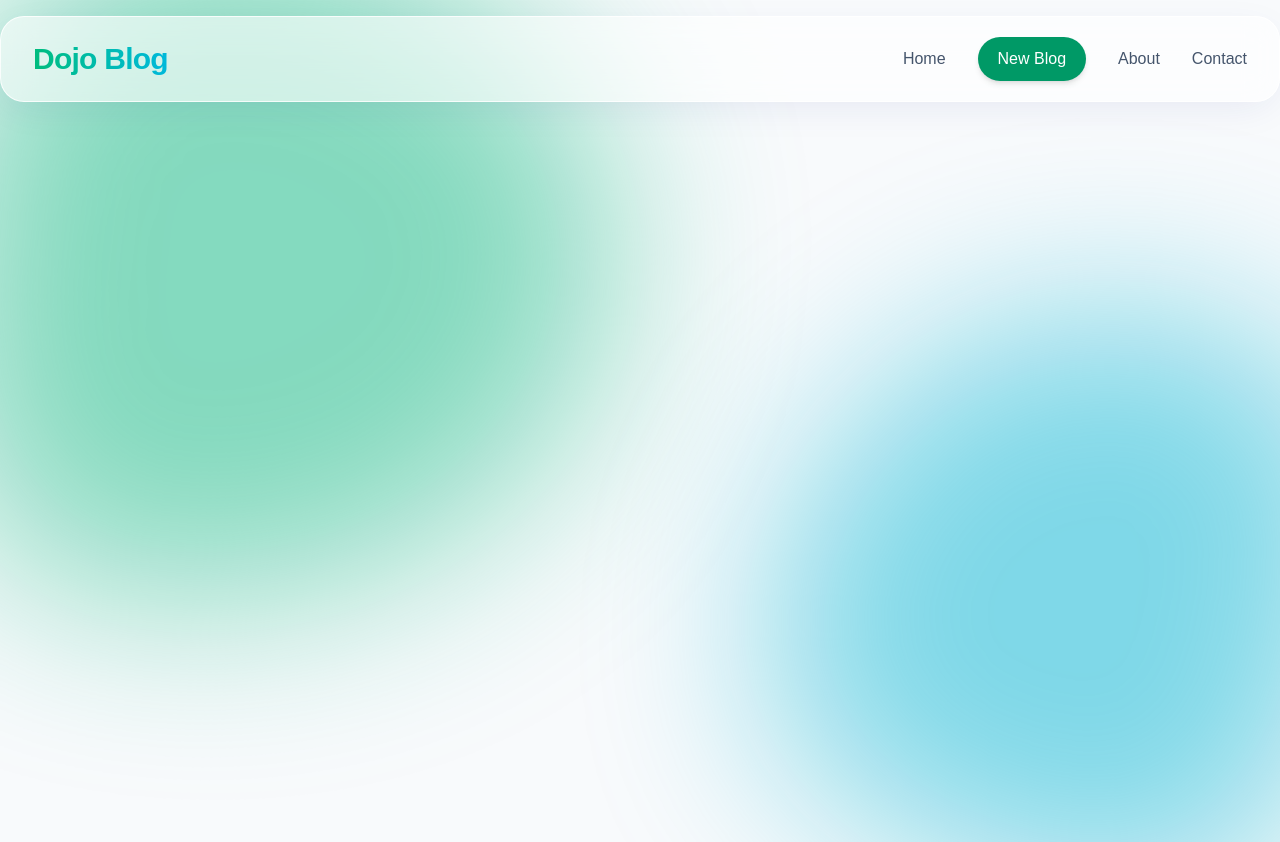
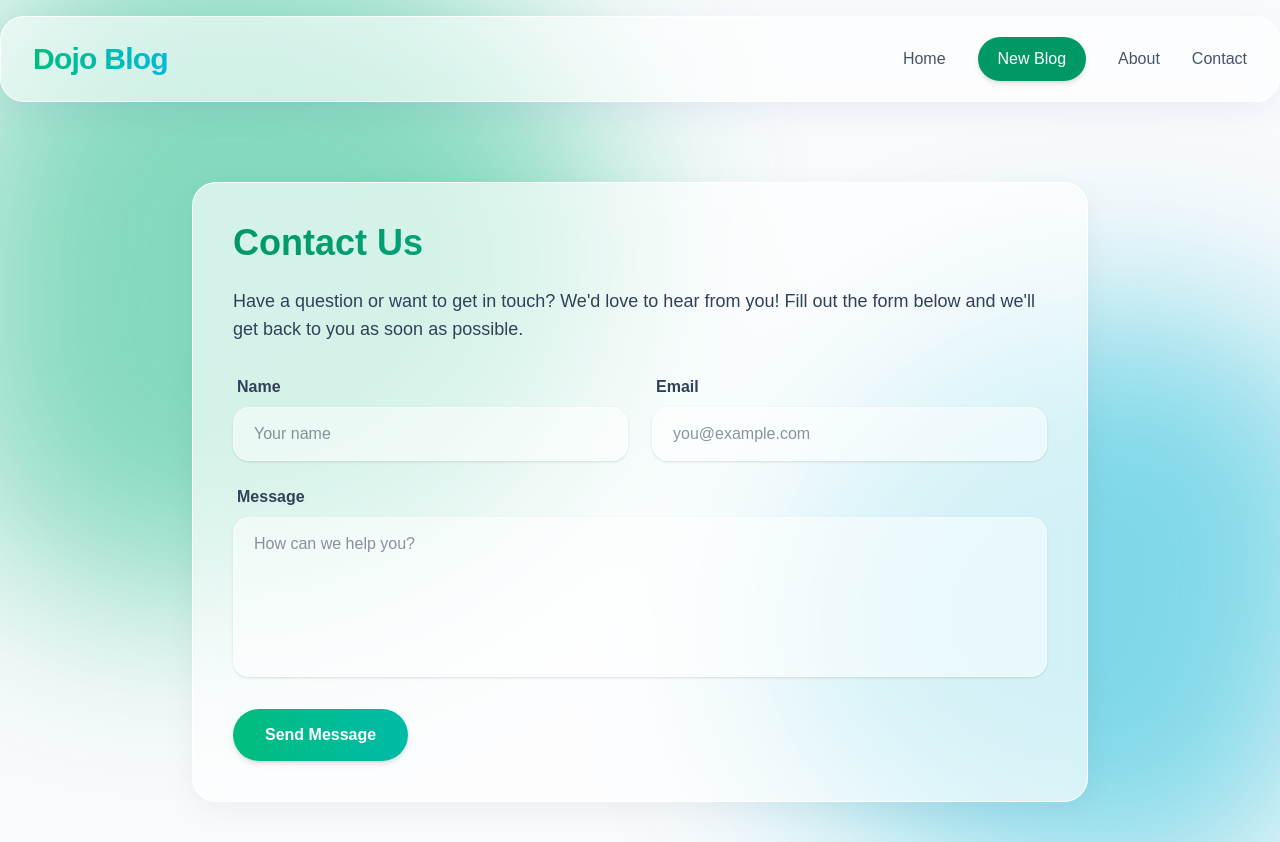
Before and after one commit to Abivic9-ops/React_Tuts, a React (Vite) app in the folder vite-project/: page /contact in a window 1280 px wide. Before the commit the page ends 816 px from the top, so only its background shows below. Built offline with nearby package versions, Linux system fonts and the light colour scheme.

Commit message:
Added the navigation, about, and contact pages with routing to the application

```diff
--- /dev/null
+++ b/vite-project/src/About.jsx
@@ -0,0 +1,24 @@
+const About = () => {
+  return (
+    <div className="w-full max-w-4xl mx-auto mt-10">
+      <div className="glass-card p-10 rounded-3xl shadow-lg bg-white/40 backdrop-blur-md border border-white/20">
+        <h2 className="text-4xl font-extrabold text-slate-800 mb-6 bg-clip-text text-transparent bg-gradient-to-r from-emerald-600 to-teal-500">
+          About Us
+        </h2>
+        <div className="space-y-6 text-lg text-slate-700 leading-relaxed">
+          <p>
+            Welcome to our blog! We are a passionate community of writers and developers dedicated to sharing insights, stories, and expertise. Our mission is to inspire, educate, and spark meaningful conversations through our carefully curated content.
+          </p>
+          <p>
+            Whether you're looking for the latest tech trends, in-depth tutorials, or just a good read, you've come to the right place. We believe that knowledge grows when shared, and we're thrilled to have you join us on this journey.
+          </p>
+          <p>
+            Stay curious and keep exploring!
+          </p>
+        </div>
+      </div>
+    </div>
+  );
+}
+
+export default About;
--- a/vite-project/src/App.jsx
+++ b/vite-project/src/App.jsx
@@ -2,6 +2,8 @@ import Navbar from './Navbar';
 import Home from './Home';
 import { BrowserRouter as Router, Route, Routes } from 'react-router-dom';
 import Create from './Create';
+import About from './About';
+import Contact from './Contact';
 
 function App() {
 
@@ -18,6 +20,8 @@ function App() {
             <Routes>
               <Route exact path="/" element={<Home />} />
               <Route path="/create" element={<Create />} />
+              <Route path="/about" element={<About />} />
+              <Route path="/contact" element={<Contact />} />
             </Routes>
 
           </div>
--- /dev/null
+++ b/vite-project/src/Contact.jsx
@@ -0,0 +1,51 @@
+const Contact = () => {
+  return (
+    <div className="w-full max-w-4xl mx-auto mt-10">
+      <div className="glass-card p-10 rounded-3xl shadow-lg bg-white/40 backdrop-blur-md border border-white/20">
+        <h2 className="text-4xl font-extrabold text-slate-800 mb-6 bg-clip-text text-transparent bg-gradient-to-r from-emerald-600 to-teal-500">
+          Contact Us
+        </h2>
+        <p className="text-lg text-slate-700 mb-8">
+          Have a question or want to get in touch? We'd love to hear from you! Fill out the form below and we'll get back to you as soon as possible.
+        </p>
+
+        <form className="flex flex-col gap-6">
+          <div className="grid grid-cols-1 md:grid-cols-2 gap-6">
+            <div className="flex flex-col gap-2">
+              <label className="text-slate-700 font-semibold ml-1">Name</label>
+              <input
+                type="text"
+                className="w-full px-5 py-3.5 rounded-2xl border border-white/40 bg-white/50 focus:bg-white focus:outline-none focus:ring-2 focus:ring-emerald-500 transition-all shadow-sm"
+                placeholder="Your name"
+              />
+            </div>
+            <div className="flex flex-col gap-2">
+              <label className="text-slate-700 font-semibold ml-1">Email</label>
+              <input
+                type="email"
+                className="w-full px-5 py-3.5 rounded-2xl border border-white/40 bg-white/50 focus:bg-white focus:outline-none focus:ring-2 focus:ring-emerald-500 transition-all shadow-sm"
+                placeholder="you@example.com"
+              />
+            </div>
+          </div>
+          <div className="flex flex-col gap-2">
+            <label className="text-slate-700 font-semibold ml-1">Message</label>
+            <textarea
+              className="w-full px-5 py-3.5 rounded-2xl border border-white/40 bg-white/50 focus:bg-white focus:outline-none focus:ring-2 focus:ring-emerald-500 transition-all shadow-sm h-40 resize-none"
+              placeholder="How can we help you?"
+            ></textarea>
+          </div>
+          <button
+            type="submit"
+            className="text-white bg-gradient-to-r from-emerald-500 to-teal-500 hover:from-emerald-600 hover:to-teal-600 px-8 py-3.5 rounded-full transition-all shadow-md hover:shadow-lg transform hover:-translate-y-0.5 self-start font-bold mt-2"
+            onClick={(e) => e.preventDefault()}
+          >
+            Send Message
+          </button>
+        </form>
+      </div>
+    </div>
+  );
+}
+
+export default Contact;
--- a/vite-project/src/Navbar.jsx
+++ b/vite-project/src/Navbar.jsx
@@ -1,12 +1,16 @@
+import { Link } from 'react-router-dom';
+
+
+
 const  Navbar = () => {
     return (
         <nav className="glass-panel sticky top-0 z-50 px-8 py-5 flex items-center justify-between mx-auto max-w-7xl mt-4 rounded-3xl">
             <h1 className="text-3xl font-extrabold bg-gradient-to-r from-emerald-500 to-cyan-500 bg-clip-text text-transparent tracking-tight">Dojo Blog</h1>
             <div className="flex gap-8 items-center font-medium">
-                <a href="/" className="text-slate-600 hover:text-emerald-600 transition-colors duration-200">Home</a>
-                <a href="/create" className="text-white bg-emerald-600 hover:bg-emerald-700 px-5 py-2.5 rounded-full transition-all shadow-md hover:shadow-lg transform hover:-translate-y-0.5">New Blog</a>
-                <a href="/about" className="text-slate-600 hover:text-emerald-600 transition-colors duration-200">About</a>
-                <a href="/contact" className="text-slate-600 hover:text-emerald-600 transition-colors duration-200">Contact</a>
+                <Link to="/" className="text-slate-600 hover:text-emerald-600 transition-colors duration-200">Home</Link>
+                <Link to="/create" className="text-white bg-emerald-600 hover:bg-emerald-700 px-5 py-2.5 rounded-full transition-all shadow-md hover:shadow-lg transform hover:-translate-y-0.5">New Blog</Link>
+                <Link to="/about" className="text-slate-600 hover:text-emerald-600 transition-colors duration-200">About</Link>
+                <Link to="/contact" className="text-slate-600 hover:text-emerald-600 transition-colors duration-200">Contact</Link>
             </div>
         </nav>
     );
```
